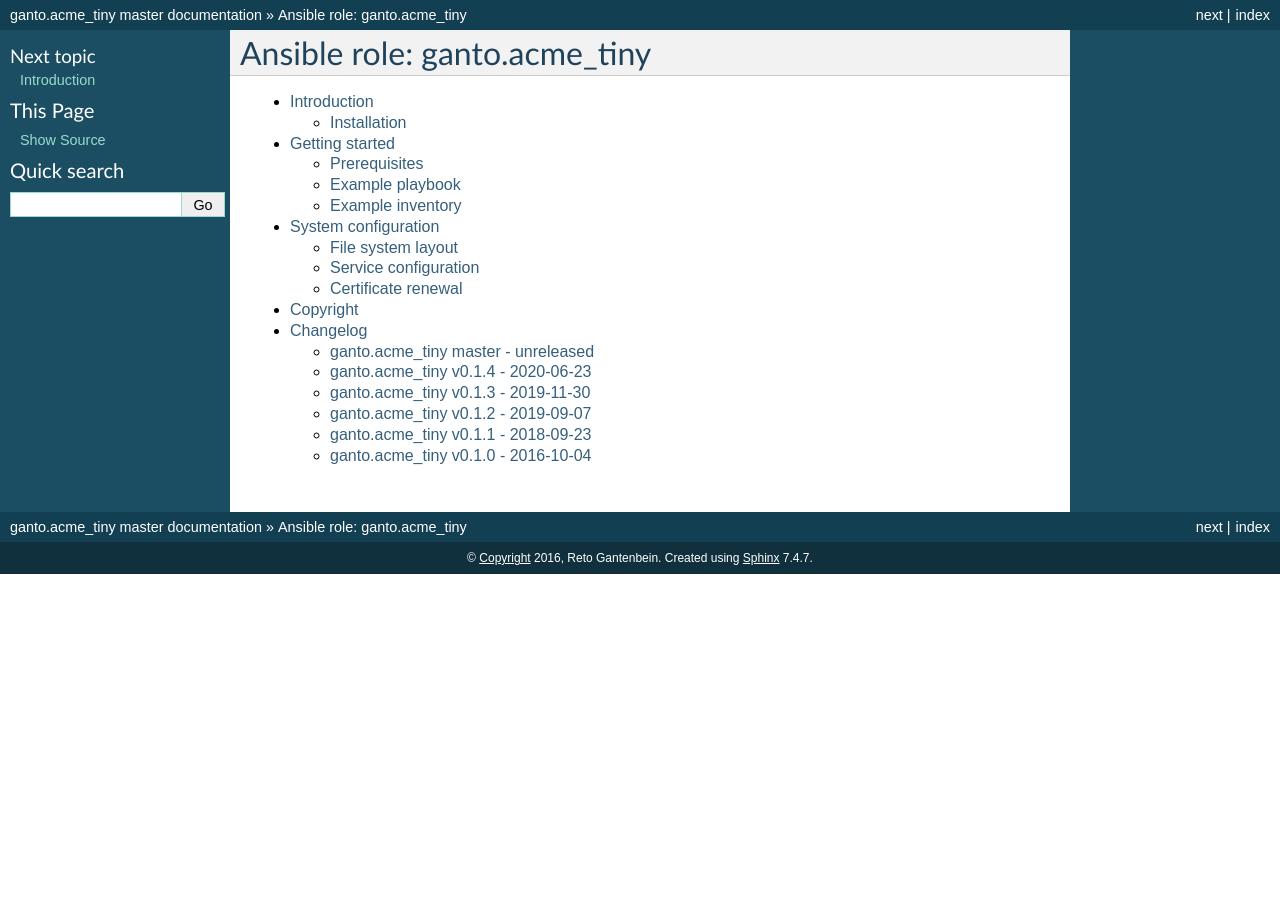
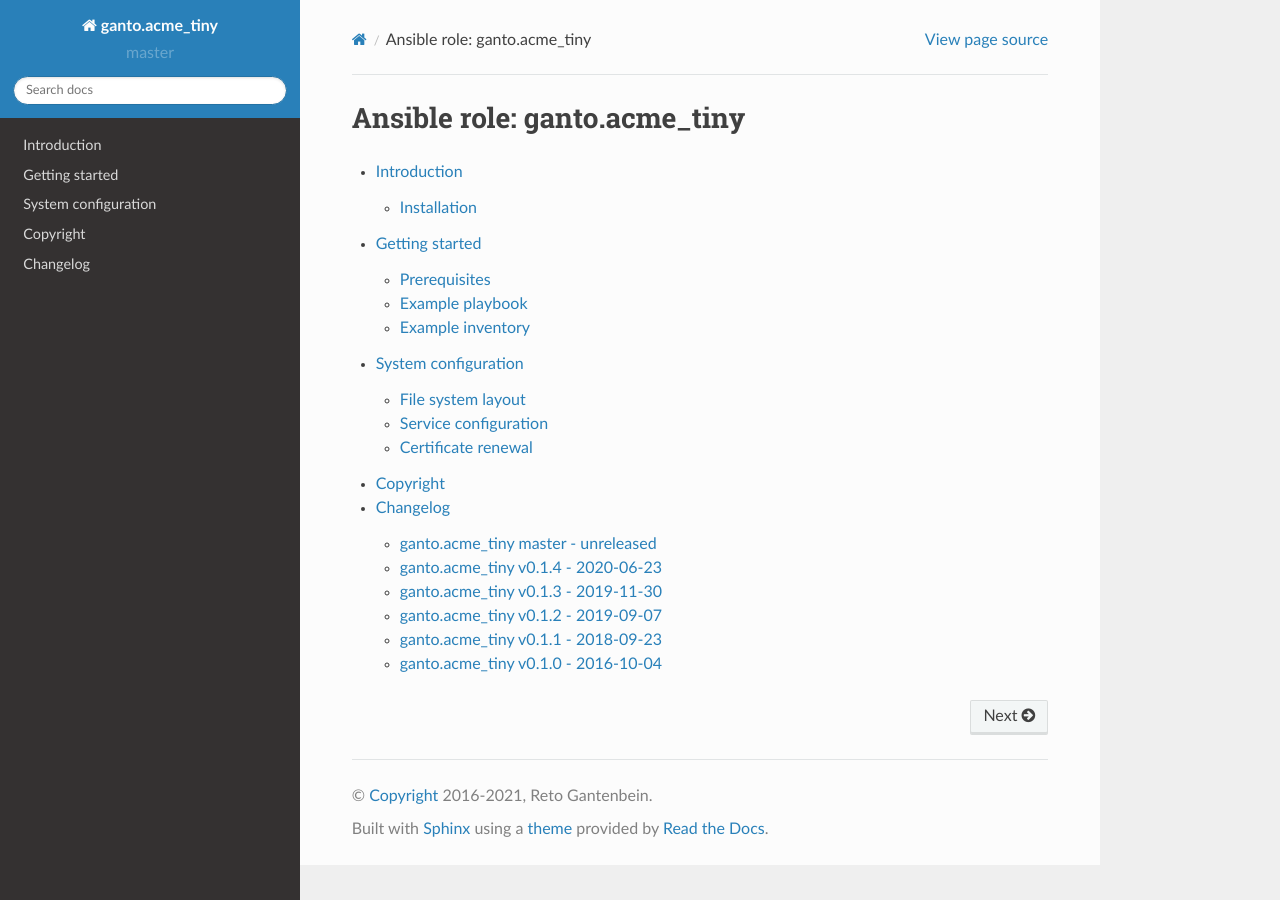
Before and after one commit to ganto/ansible-acme_tiny, a Sphinx documentation site: the page built from docs/index.rst, in a window 1280 px wide. Built offline with Sphinx 7.4.7 and the Read the Docs theme 2.0.0, drawn with Linux system fonts in a browser that asks for light colours; pages that are not in the unit, such as notebooks, are missing from menus.

Commit message:
docs: Always use rtd theme for docs, add rtd config

```diff
--- a/docs/conf.py
+++ b/docs/conf.py
@@ -1,17 +1,11 @@
 # -*- coding: utf-8 -*-
 #
-# ganto.acme_tiny documentation build configuration file, created by
-# sphinx-quickstart on Sun Aug 28 20:23:13 2016.
+# ganto.acme_tiny documentation build configuration file
+# Copyright (C) 2016-2021 Reto Gantenbein <reto.gantenbein@linuxmonk.ch>
+# SPDX-License-Identifier: GPL-3.0-or-later
 #
-# This file is execfile()d with the current directory set to its
-# containing dir.
-#
-# Note that not all possible configuration values are present in this
-# autogenerated file.
-#
-# All configuration values have a default; values that are commented out
-# serve to show the default.
 
+import sphinx_rtd_theme
 import sys
 import os
 
@@ -40,7 +34,7 @@ yaml2rst.convert_file(
 # Add any Sphinx extension module names here, as strings. They can be
 # extensions coming with Sphinx (named 'sphinx.ext.*') or your custom
 # ones.
-extensions = []
+extensions = ['sphinx_rtd_theme']
 
 # Add any paths that contain templates here, relative to this directory.
 templates_path = ['_templates']
@@ -56,7 +50,8 @@ master_doc = 'index'
 
 # General information about the project.
 project = u'ganto.acme_tiny'
-copyright = u'2016, Reto Gantenbein'
+author = u'Reto Gantenbein'
+copyright = u'2016-2021, {}'.format(author)
 
 # The version info for the project you're documenting, acts as replacement for
 # |version| and |release|, also used in various other places throughout the
@@ -110,7 +105,7 @@ pygments_style = 'sphinx'
 
 # The theme to use for HTML and HTML Help pages.  See the documentation for
 # a list of builtin themes.
-html_theme = 'default'
+html_theme = 'sphinx_rtd_theme'
 
 # Theme options are theme-specific and customize the look and feel of a theme
 # further.  For a list of options available for each theme, see the
@@ -139,7 +134,7 @@ html_theme = 'default'
 # Add any paths that contain custom static files (such as style sheets) here,
 # relative to this directory. They are copied after the builtin static files,
 # so a file named "default.css" will overwrite the builtin "default.css".
-html_static_path = ['_static']
+#html_static_path = ['_static']
 
 # Add any extra paths that contain custom files (such as robots.txt or
 # .htaccess) here, relative to this directory. These files are copied
@@ -208,7 +203,7 @@ latex_elements = {
 # (source start file, target name, title,
 #  author, documentclass [howto, manual, or own class]).
 latex_documents = [
-  ('index', 'gantoacme_tiny.tex', u'ganto.acme\\_tiny Documentation',
+  ('index', 'gantoacme_tiny.tex', u'ganto.acme\\_tiny Ansible Role Documentation',
    u'Reto Gantenbein', 'manual'),
 ]
 
@@ -238,7 +233,7 @@ latex_documents = [
 # One entry per manual page. List of tuples
 # (source start file, name, description, authors, manual section).
 man_pages = [
-    ('index', 'gantoacme_tiny', u'ganto.acme_tiny Documentation',
+    ('index', 'ganto.acme_tiny', u'ganto.acme_tiny Ansible Role Documentation',
      [u'Reto Gantenbein'], 1)
 ]
 
@@ -252,7 +247,7 @@ man_pages = [
 # (source start file, target name, title, author,
 #  dir menu entry, description, category)
 texinfo_documents = [
-  ('index', 'gantoacme_tiny', u'ganto.acme_tiny Documentation',
+  ('index', 'ganto.acme_tiny', u'ganto.acme_tiny Ansible Role Documentation',
    u'Reto Gantenbein', 'gantoacme_tiny', 'One line description of project.',
    'Miscellaneous'),
 ]
```
Also changed, not shown: .readthedocs.yml (added).
